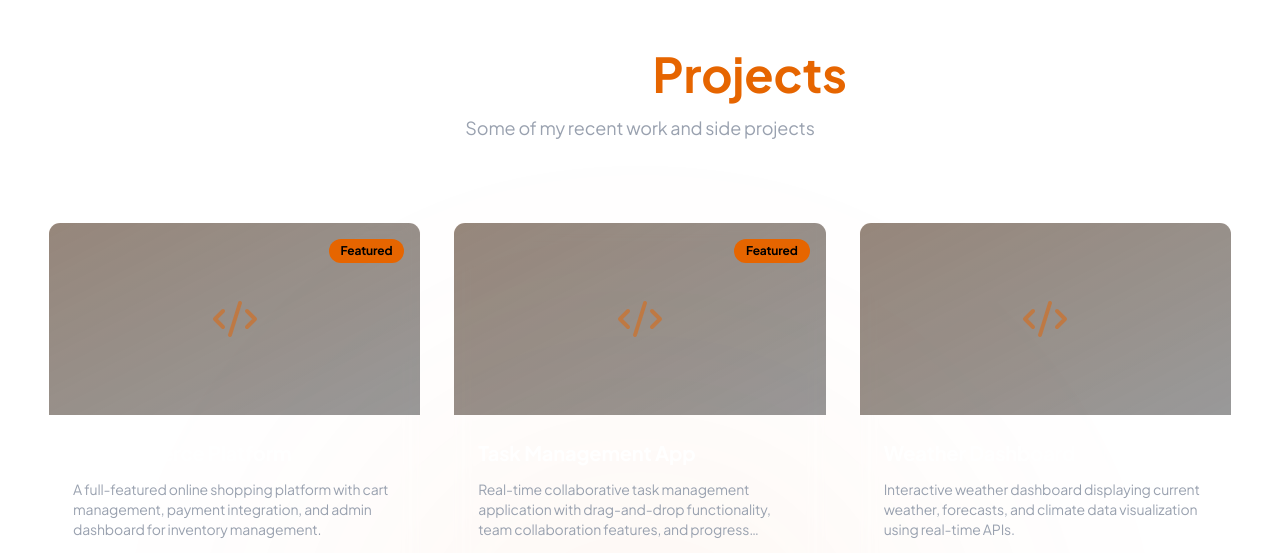
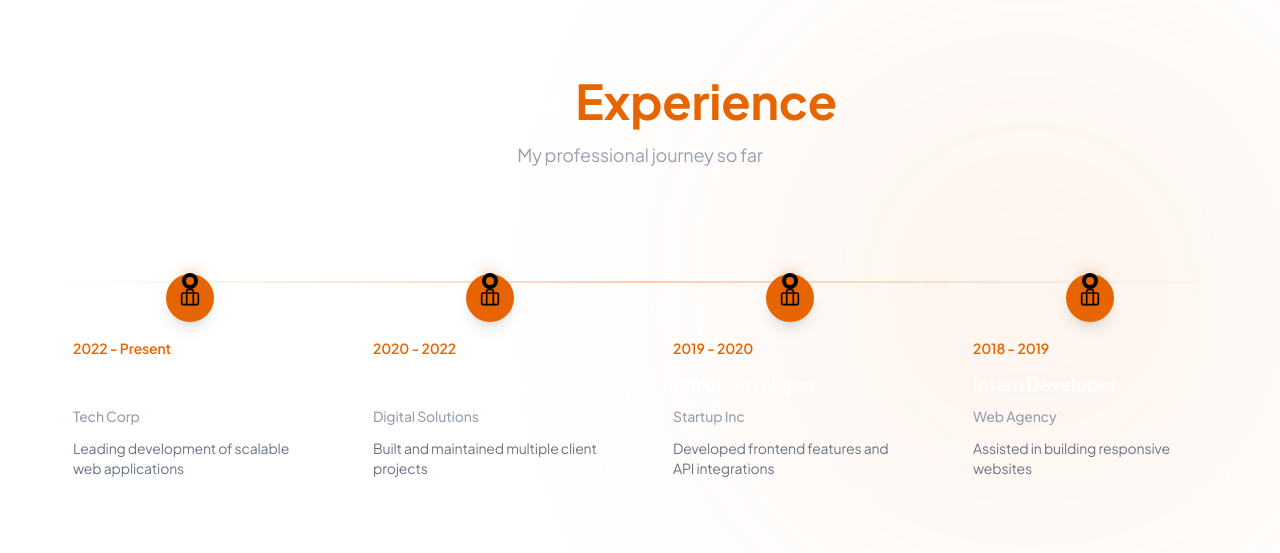
Before and after one commit to half-skirmish/portfolio-2026, a Next.js app: page / in a window 1280 px wide. Shown: the part 1768-2321 px from the top of the page. Built offline with nearby package versions, Linux system fonts and the light colour scheme.

Commit message:
feat: Create the Work experience section

```diff
--- /dev/null
+++ b/components/WorkExperience.jsx
@@ -0,0 +1,152 @@
+"use client";
+
+import { motion } from "framer-motion";
+import { Briefcase } from "lucide-react";
+
+export default function WorkExperience() {
+  const experiences = [
+    {
+      id: 1,
+      company: "Tech Corp",
+      role: "Senior Full Stack Developer",
+      period: "2022 - Present",
+      description: "Leading development of scalable web applications"
+    },
+    {
+      id: 2,
+      company: "Digital Solutions",
+      role: "Full Stack Developer",
+      period: "2020 - 2022",
+      description: "Built and maintained multiple client projects"
+    },
+    {
+      id: 3,
+      company: "Startup Inc",
+      role: "Junior Developer",
+      period: "2019 - 2020",
+      description: "Developed frontend features and API integrations"
+    },
+    {
+      id: 4,
+      company: "Web Agency",
+      role: "Intern Developer",
+      period: "2018 - 2019",
+      description: "Assisted in building responsive websites"
+    }
+  ];
+
+  const containerVariants = {
+    hidden: { opacity: 0 },
+    visible: {
+      opacity: 1,
+      transition: {
+        staggerChildren: 0.3,
+        delayChildren: 0.2
+      }
+    }
+  };
+
+  const itemVariants = {
+    hidden: { opacity: 0, y: 50 },
+    visible: {
+      opacity: 1,
+      y: 0,
+      transition: { duration: 0.6, ease: "easeOut" }
+    }
+  };
+
+  return (
+    <section className="relative w-full min-h-[80vh] flex items-center px-4 md:px-8 lg:px-12 py-20 overflow-hidden">
+
+      {/* Background Glow */}
+      <div className="absolute right-0 top-1/2 -translate-y-1/2 w-[300px] h-[300px] md:w-[400px] md:h-[400px] lg:w-[500px] lg:h-[500px]
+                      bg-[#e66500] opacity-10 blur-[150px]
+                      rounded-full -z-10" />
+
+      <div className="w-full max-w-7xl mx-auto">
+
+        {/* Section Header */}
+        <motion.div
+          className="text-center mb-16 md:mb-20"
+          initial={{ opacity: 0, y: -20 }}
+          whileInView={{ opacity: 1, y: 0 }}
+          viewport={{ once: true }}
+          transition={{ duration: 0.6 }}
+        >
+          <h2 className="text-3xl md:text-4xl lg:text-5xl font-bold text-white mb-4">
+            Work <span className="text-[#e66500]">Experience</span>
+          </h2>
+          <p className="text-gray-400 text-base md:text-lg">
+            My professional journey so far
+          </p>
+        </motion.div>
+
+        {/* Timeline Container */}
+        <div className="relative">
+
+          {/* Horizontal Line - Desktop */}
+          <div className="hidden lg:block absolute top-8 left-0 right-0 h-0.5 bg-gradient-to-r from-transparent via-[#e66500]/30 to-transparent" />
+
+          {/* Timeline Items */}
+          <motion.div
+            className="grid grid-cols-1 md:grid-cols-2 lg:grid-cols-4 gap-8 lg:gap-4"
+            variants={containerVariants}
+            initial="hidden"
+            whileInView="visible"
+            viewport={{ once: true, margin: "-100px" }}
+          >
+            {experiences.map((exp, index) => (
+              <motion.div
+                key={exp.id}
+                variants={itemVariants}
+                className="relative"
+              >
+                {/* Connector Dot */}
+                <div className="hidden lg:flex absolute top-6 left-1/2 -translate-x-1/2 w-4 h-4 rounded-full bg-[#e66500] border-4 border-black z-10
+                                shadow-[0_0_15px_rgba(230,101,0,0.5)]" />
+
+                {/* Vertical Line for Mobile/Tablet */}
+                <div className="lg:hidden absolute left-6 top-12 bottom-0 w-0.5 bg-[#e66500]/30" />
+
+                {/* Card */}
+                <motion.div
+                  className="relative mt-16 lg:mt-12 p-6 rounded-xl bg-white/5 backdrop-blur-sm border border-white/10
+                             hover:border-[#e66500]/50 transition-all duration-300 group"
+                  whileHover={{ y: -5, boxShadow: "0 10px 30px rgba(230, 101, 0, 0.2)" }}
+                >
+                  {/* Icon */}
+                  <div className="absolute -top-6 left-6 lg:left-1/2 lg:-translate-x-1/2 w-12 h-12 rounded-full
+                                  bg-[#e66500] flex items-center justify-center
+                                  shadow-lg group-hover:scale-110 transition-transform duration-300">
+                    <Briefcase size={20} className="text-black" />
+                  </div>
+
+                  {/* Period */}
+                  <div className="text-[#e66500] text-sm font-semibold mb-3 mt-4">
+                    {exp.period}
+                  </div>
+
+                  {/* Role */}
+                  <h3 className="text-white font-bold text-lg mb-2">
+                    {exp.role}
+                  </h3>
+
+                  {/* Company */}
+                  <p className="text-gray-400 text-sm font-medium mb-3">
+                    {exp.company}
+                  </p>
+
+                  {/* Description */}
+                  <p className="text-gray-500 text-sm">
+                    {exp.description}
+                  </p>
+                </motion.div>
+              </motion.div>
+            ))}
+          </motion.div>
+        </div>
+
+      </div>
+    </section>
+  );
+}
```
